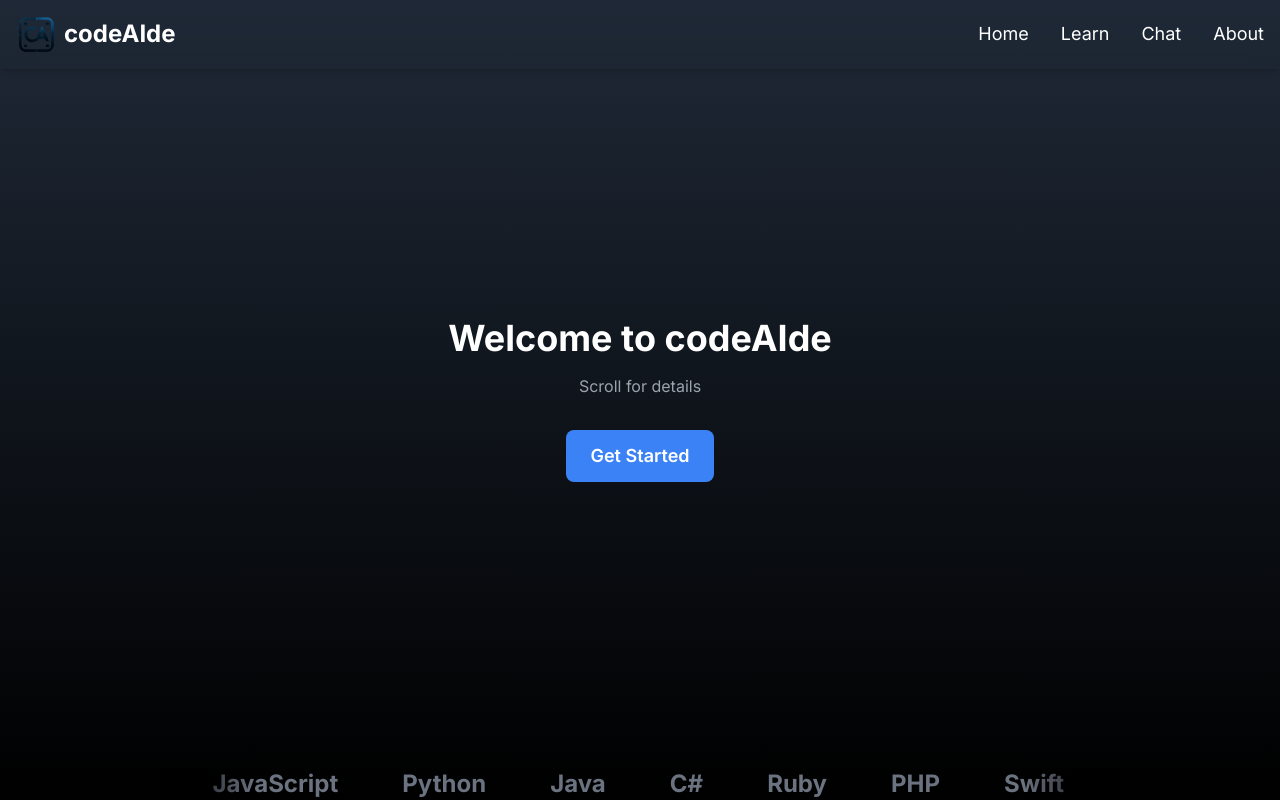
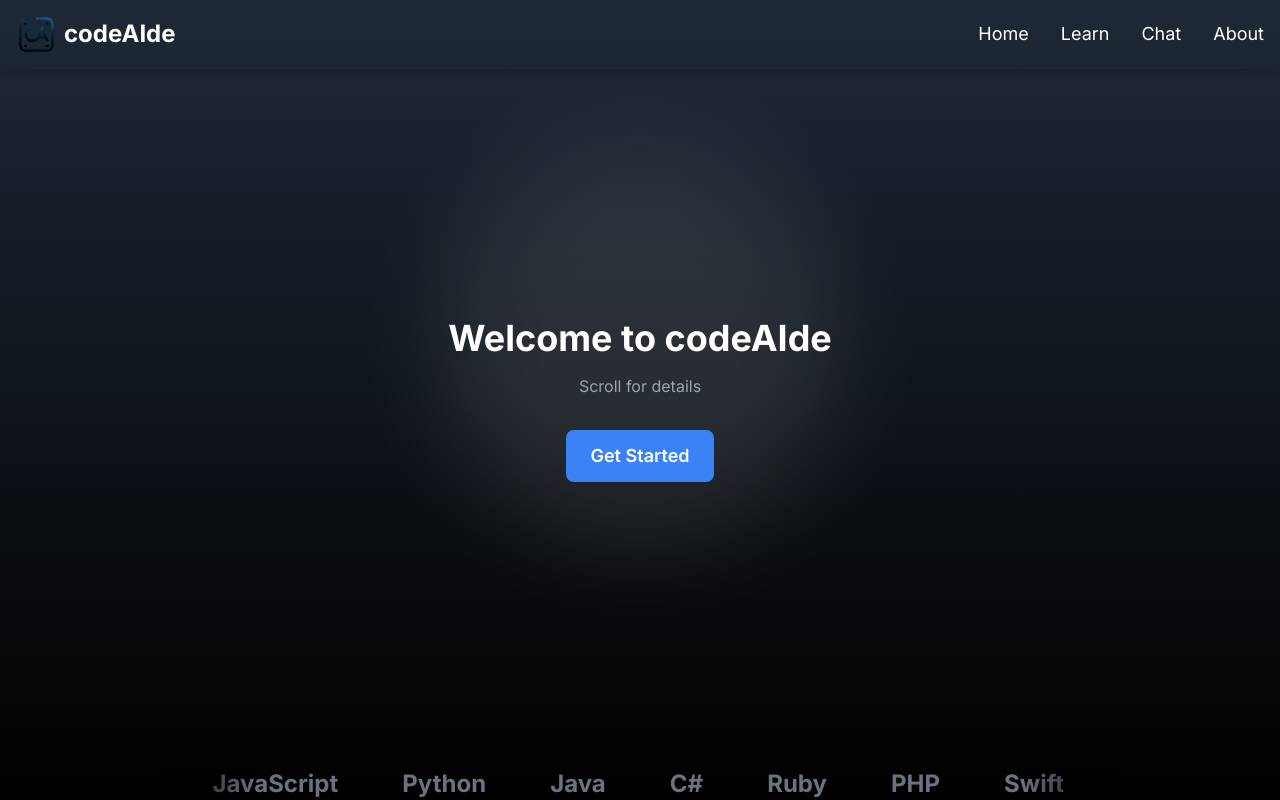
Before and after one commit to Arkaeyuh/codeAIde, a Next.js app: page / in a window 1280 px wide. Shown: the top 800 px of the page. Built offline with nearby package versions, Linux system fonts and the light colour scheme.

Commit message:
finally added a header accent

```diff
--- a/app/globals.css
+++ b/app/globals.css
@@ -80,3 +80,27 @@ body {
 .custom-scrollbar::-webkit-scrollbar-thumb:hover {
   background: #555;
 }
+.accent-shape {
+  position: absolute;
+  width: 400px;
+  height: 400px;
+  background: rgba(255, 255, 255, 0.1);
+  border-radius: 50%;
+  filter: blur(50px);
+  top: 20%;
+  left: 50%;
+  transform: translateX(-50%);
+  animation: float 10s infinite;
+}
+
+@keyframes float {
+  0% {
+    transform: translate(-50%, 0);
+  }
+  50% {
+    transform: translate(-50%, -20px);
+  }
+  100% {
+    transform: translate(-50%, 0);
+  }
+}
--- a/app/page.tsx
+++ b/app/page.tsx
@@ -4,8 +4,12 @@ import React from 'react';
 export default function HomePage() {
   return (
     <div className="flex flex-col min-h-screen bg-black text-white">
-      {/* Header Section */}
-      <section className="relative flex flex-col items-center justify-center h-screen bg-gradient-to-b from-gray-800 to-black">
+    {/* Header Section */}
+    <section className="relative flex flex-col items-center justify-center h-screen bg-gradient-to-b from-gray-800 to-black overflow-hidden">
+      <div className="absolute inset-0 z-0">
+        <div className="accent-shape"></div>
+      </div>
+      <div className="relative z-10 text-center">
         <h1 className="text-4xl font-bold">Welcome to codeAIde</h1>
         <p className="mt-4 text-gray-400">Scroll for details</p>
         <Link href="/login">
@@ -13,7 +17,7 @@ export default function HomePage() {
             Get Started
           </button>
         </Link>
-
+      </div>
         {/* Moving Coding Languages */}
         <div className="absolute bottom-0 w-full overflow-hidden">
           <div className="marquee-container">
```
